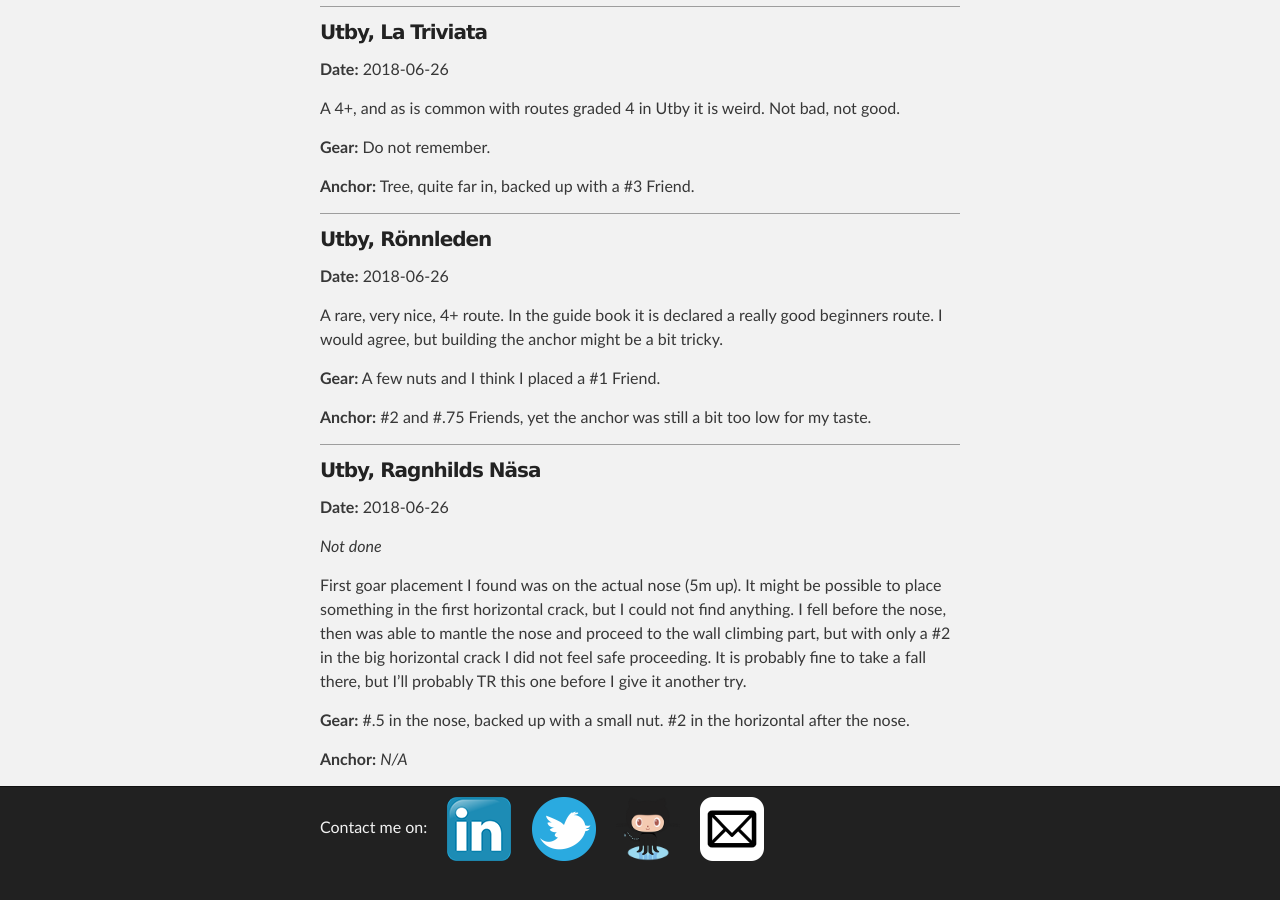
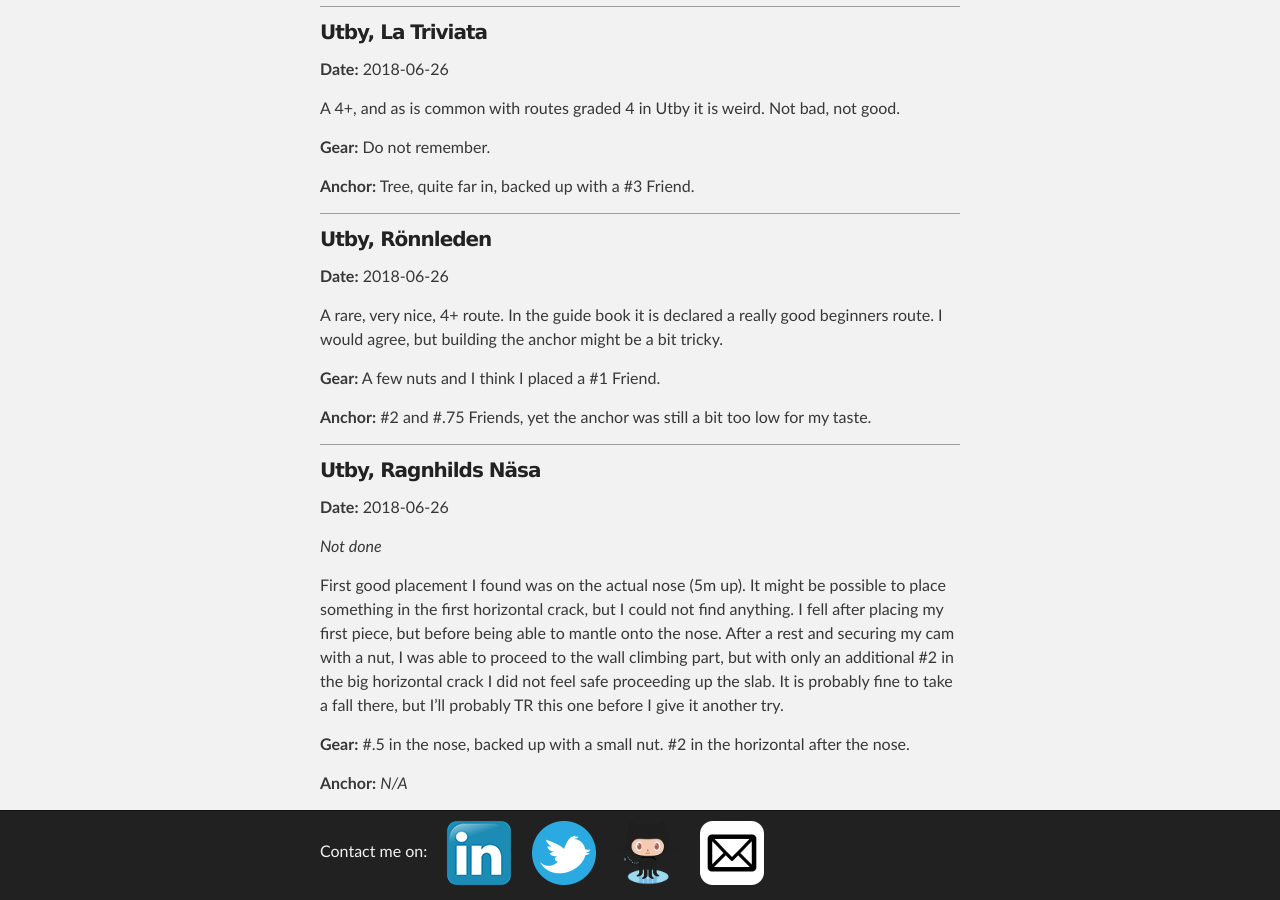
Before and after one commit to ErikThorsell/erikthorsell.github.io, a Jekyll site: the page built from ticklist.md, in a window 1280 px wide and 900 px high, scrolled down 2186 px, cut to the strip 0-900 px from the top of the window. Built offline with Jekyll 4.4.1, drawn with Linux system fonts in a browser that asks for light colours; our own code applies the rules of GitHub Pages for plain Markdown files; before the commit the page ends 3062 px from its top, so only the background shows below that; grey boxes are pictures that could not be loaded.

Commit message:
Correct errors in ticklist

```diff
--- a/ticklist.md
+++ b/ticklist.md
@@ -145,12 +145,14 @@ taste.
 
 *Not done*
 
-First goar placement I found was on the actual nose (5m up). It might be
-possible to place something in the first horizontal crack, but I could not find
-anything.
-I fell before the nose, then was able to mantle the nose and proceed to the wall
-climbing part, but with only a \#2 in the big horizontal crack I did not feel
-safe proceeding.
+First good placement I found was on the actual nose (5m up).
+It might be possible to place something in the first horizontal crack, but I
+could not find anything.
+I fell after placing my first piece, but before being able to mantle onto the
+nose.
+After a rest and securing my cam with a nut, I was able to proceed to the wall
+climbing part, but with only an additional \#2 in the big horizontal crack I did
+not feel safe proceeding up the slab.
 It is probably fine to take a fall there, but I'll probably TR this one before I
 give it another try.
 
```
